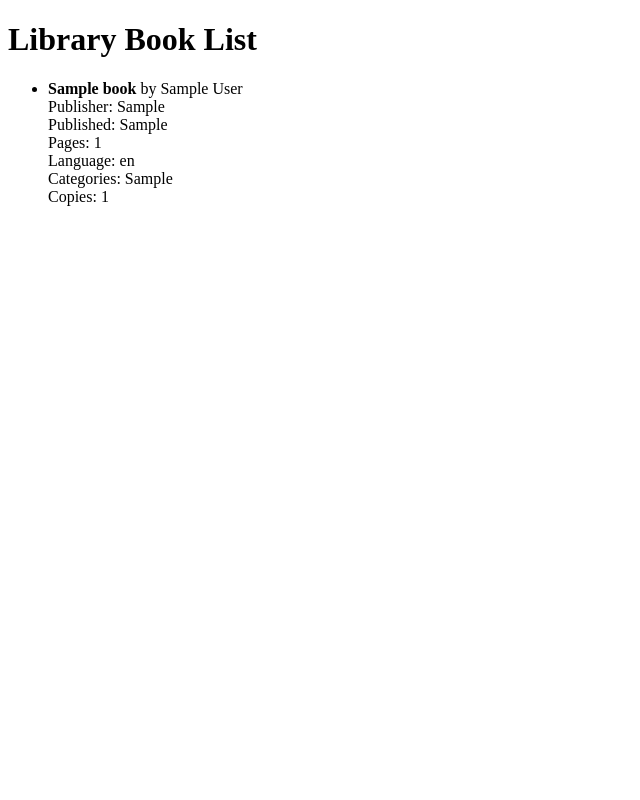
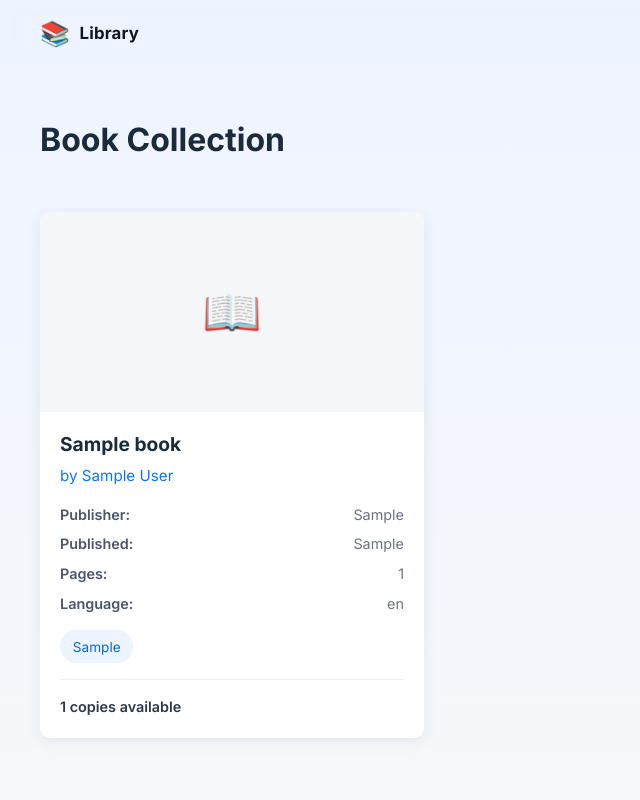
Before and after one commit to magicat8/Library-Capstone, a Django app: page /books/ in a window 1280 px wide. Shown: the whole page, without its empty margins (0-640 px from the left). Run offline with Django 5.2, Linux system fonts and the light colour scheme; tables that the repository leaves empty hold one stand-in row (values such as "Sample post").

Commit message:
Revamp book list page layout and styles for improved user experience

```diff
--- /dev/null
+++ b/library_database/books/static/books/css/book_list.css
@@ -0,0 +1,196 @@
+:root {
+    --bg: #f6f8fb;
+    --accent: #0b74ff;
+    --accent-600: #0a66d1;
+    --muted: #6b7280;
+    --card: #ffffff;
+    --radius: 10px;
+    --max-width: 1200px;
+    --glass: rgba(255,255,255,0.6);
+}
+
+* { box-sizing: border-box; }
+html,body { height: 100%; margin: 0; }
+
+body {
+    font-family: 'Inter', system-ui, -apple-system, "Segoe UI", Roboto, "Helvetica Neue", Arial;
+    background: linear-gradient(180deg, #eef4ff 0%, var(--bg) 100%);
+    color: #0f1724;
+    -webkit-font-smoothing: antialiased;
+    -moz-osx-font-smoothing: grayscale;
+    line-height: 1.5;
+}
+
+/* Wrapper and Header */
+.wrap {
+    width: calc(100% - 2rem);
+    max-width: var(--max-width);
+    margin: 0 auto;
+    padding: 1rem 0;
+}
+
+.site-header {
+    background: transparent;
+    position: sticky;
+    top: 0;
+    z-index: 30;
+    backdrop-filter: saturate(110%) blur(6px);
+    margin-bottom: 2rem;
+}
+
+.brand {
+    display: flex;
+    align-items: center;
+    gap: 0.6rem;
+    text-decoration: none;
+    color: inherit;
+    font-weight: 700;
+}
+
+.logo-mark {
+    font-size: 1.5rem;
+}
+
+.brand-name {
+    font-size: 1.05rem;
+    letter-spacing: 0.2px;
+}
+
+/* Page Header */
+.page-header {
+    margin-bottom: 2rem;
+}
+
+.page-header h1 {
+    margin: 0;
+    font-size: 2rem;
+    color: #1a2b3c;
+}
+
+/* Book Grid */
+.book-grid {
+    display: grid;
+    grid-template-columns: repeat(auto-fill, minmax(300px, 1fr));
+    gap: 1.5rem;
+    padding: 1rem 0;
+}
+
+/* Book Card */
+.book-card {
+    background: var(--card);
+    border-radius: var(--radius);
+    overflow: hidden;
+    box-shadow: 0 4px 16px rgba(16, 36, 64, 0.08);
+    transition: transform 0.2s ease, box-shadow 0.2s ease;
+}
+
+.book-card:hover {
+    transform: translateY(-4px);
+    box-shadow: 0 8px 24px rgba(16, 36, 64, 0.12);
+}
+
+.book-image {
+    height: 200px;
+    background: #f4f6f8;
+    display: flex;
+    align-items: center;
+    justify-content: center;
+    overflow: hidden;
+}
+
+.book-image img {
+    width: 100%;
+    height: 100%;
+    object-fit: cover;
+}
+
+.no-image {
+    font-size: 3rem;
+    color: var(--muted);
+}
+
+.book-info {
+    padding: 1.25rem;
+}
+
+.book-title {
+    margin: 0;
+    font-size: 1.2rem;
+    color: #1a2b3c;
+    line-height: 1.3;
+}
+
+.book-author {
+    color: var(--accent);
+    margin: 0.5rem 0 1rem;
+    font-size: 0.95rem;
+}
+
+.book-details {
+    font-size: 0.9rem;
+    color: var(--muted);
+}
+
+.book-details p {
+    margin: 0.5rem 0;
+    display: flex;
+    justify-content: space-between;
+}
+
+.book-details span {
+    color: #4a5568;
+    font-weight: 600;
+}
+
+.book-categories {
+    margin: 1rem 0;
+    font-size: 0.85rem;
+}
+
+.book-categories p {
+    color: var(--accent-600);
+    background: rgba(11,116,255,0.08);
+    padding: 0.4rem 0.8rem;
+    border-radius: 20px;
+    display: inline-block;
+    margin: 0;
+}
+
+.book-availability {
+    margin-top: 1rem;
+    padding-top: 1rem;
+    border-top: 1px solid rgba(0,0,0,0.06);
+}
+
+.copies {
+    margin: 0;
+    color: #2d3748;
+    font-weight: 600;
+    font-size: 0.9rem;
+}
+
+.no-books {
+    grid-column: 1 / -1;
+    text-align: center;
+    padding: 3rem;
+    background: var(--glass);
+    border-radius: var(--radius);
+    color: var(--muted);
+    font-size: 1.1rem;
+}
+
+/* Responsive Design */
+@media (max-width: 768px) {
+    .book-grid {
+        grid-template-columns: repeat(auto-fill, minmax(250px, 1fr));
+        gap: 1rem;
+    }
+
+    .wrap {
+        padding: 1rem;
+    }
+
+    .page-header h1 {
+        font-size: 1.75rem;
+    }
+}
--- a/library_database/books/templates/books/book_list.html
+++ b/library_database/books/templates/books/book_list.html
@@ -1,27 +1,64 @@
+{% load static %}
 <!DOCTYPE html>
 <html>
 <head>
     <title>Library - Book List</title>
+    <link href="{% static 'books/css/book_list.css' %}" rel="stylesheet">
+    <link href="https://fonts.googleapis.com/css2?family=Inter:wght@400;600;700&display=swap" rel="stylesheet">
 </head>
 <body>
-    <h1>Library Book List</h1>
-    <ul>
-        {% for book in books %}
-            <li>
-                {% if book.thumbnail_url %}
-                    <img src="{{ book.thumbnail_url }}" alt="{{ book.title }}" width="100">
-                {% endif %}
-                <strong>{{ book.title }}</strong> by {{ book.author }}<br>
-                {% if book.publisher %}Publisher: {{ book.publisher }}<br>{% endif %}
-                {% if book.published_year %}Published: {{ book.published_year }}<br>{% endif %}
-                {% if book.page_count %}Pages: {{ book.page_count }}<br>{% endif %}
-                {% if book.language %}Language: {{ book.language }}<br>{% endif %}
-                {% if book.categories %}Categories: {{ book.categories }}<br>{% endif %}
-                Copies: {{ book.copies }}
-            </li>
-        {% empty %}
-            <li>No books found.</li>
-        {% endfor %}
-    </ul>
+    <header class="site-header">
+        <div class="wrap">
+            <a href="/" class="brand">
+                <span class="logo-mark">📚</span>
+                <span class="brand-name">Library</span>
+            </a>
+        </div>
+    </header>
+
+    <main class="wrap">
+        <div class="page-header">
+            <h1>Book Collection</h1>
+        </div>
+
+        <div class="book-grid">
+            {% for book in books %}
+                <div class="book-card">
+                    <div class="book-image">
+                        {% if book.thumbnail_url %}
+                            <img src="{{ book.thumbnail_url }}" alt="{{ book.title }}">
+                        {% else %}
+                            <div class="no-image">📖</div>
+                        {% endif %}
+                    </div>
+                    <div class="book-info">
+                        <h2 class="book-title">{{ book.title }}</h2>
+                        <p class="book-author">by {{ book.author }}</p>
+
+                        <div class="book-details">
+                            {% if book.publisher %}<p><span>Publisher:</span> {{ book.publisher }}</p>{% endif %}
+                            {% if book.published_year %}<p><span>Published:</span> {{ book.published_year }}</p>{% endif %}
+                            {% if book.page_count %}<p><span>Pages:</span> {{ book.page_count }}</p>{% endif %}
+                            {% if book.language %}<p><span>Language:</span> {{ book.language }}</p>{% endif %}
+                        </div>
+
+                        {% if book.categories %}
+                        <div class="book-categories">
+                            <p>{{ book.categories }}</p>
+                        </div>
+                        {% endif %}
+
+                        <div class="book-availability">
+                            <p class="copies">{{ book.copies }} copies available</p>
+                        </div>
+                    </div>
+                </div>
+            {% empty %}
+                <div class="no-books">
+                    <p>No books found in the collection.</p>
+                </div>
+            {% endfor %}
+        </div>
+    </main>
 </body>
 </html>
```
Also changed, not shown: 1 other file.
